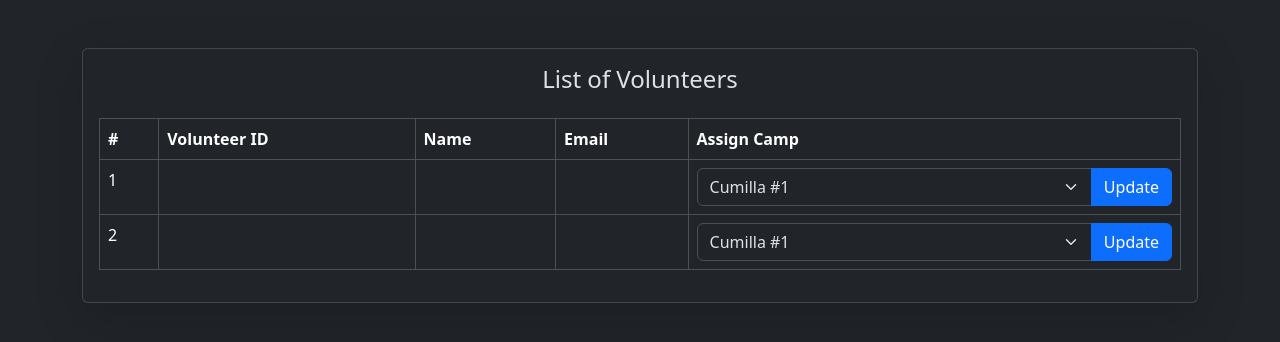
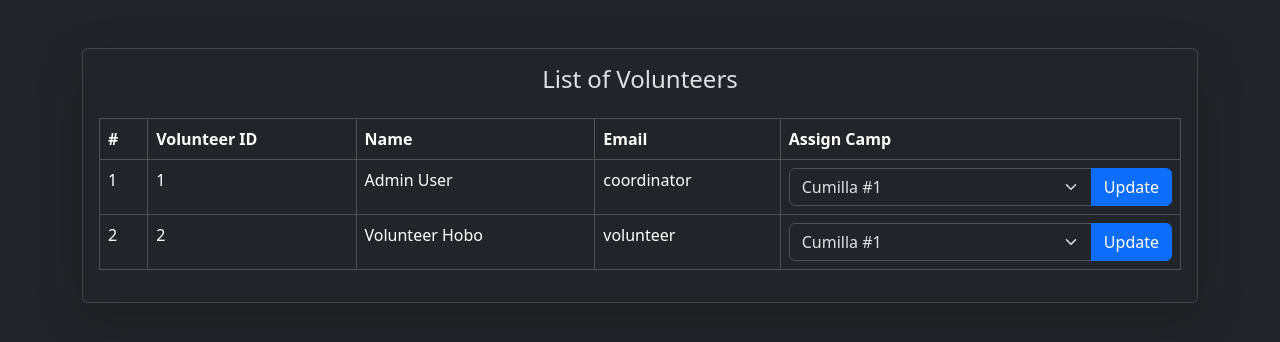
Before and after one commit to fluidpotata/CSE470_Project, a Flask app: page /updatevolunteer in a window 1280 px wide. Shown: the part 72-414 px from the top of the page. Run offline with Flask 3, Linux system fonts and the light colour scheme; a user stored in the database is signed in; data comes from the database, SQL or seed files in the repository; both versions use the stored data as it was after the commit.

Commit message:
Bug fix for volunteerAssigned

```diff
--- a/app.py
+++ b/app.py
@@ -316,7 +316,17 @@ def updatevolunteer():
             if request.method == 'POST':
                 v_id = request.form['volunteer_id']
                 r_id = request.form['camp_id']
-                assigned = WorkAssigned.query.filter_by(volunteer_id = v_id).first()
+                assigned = WorkAssigned.query.filter_by(volnID = v_id).first()
+                if assigned:
+                    assigned.rcamp_id = r_id
+                    flash("Volunteer already assigned", "danger")
+                elif v_id and r_id:
+                    new_assignment = WorkAssigned(volnID=v_id, rcamp_id=r_id)
+                    db.session.add(new_assignment)
+                    db.session.commit()
+                    flash("Volunteer assigned successfully", "success")
+                else:
+                    flash("Some Error", "danger")
                 return redirect(url_for('updatevolunteer'))
             return render_template('volnlist.html', user = User, volunteers= Volunteer.getAllVolunteers(), camps = Rcamp.get_all_camps())
 
--- a/models/volunteer.py
+++ b/models/volunteer.py
@@ -5,8 +5,8 @@ class Volunteer(db.Model):
     __tablename__ = 'volunteers'
 
     volunteerid = db.Column(db.Integer, primary_key=True, autoincrement=True)
-    role = db.Column(db.String)
-    availability = db.Column(db.String)
+    role = db.Column(db.String(50), nullable=False)
+    availability = db.Column(db.String(50))
     userId = db.Column(db.Integer, db.ForeignKey('users.id'))
 
     def __init__(self, role, availability, userId):
@@ -19,7 +19,7 @@ class Volunteer(db.Model):
 
     @staticmethod
     def registerVolunteer(volunteerid, role, availability):
-        volunteer = Volunteer(volunteerid, role, availability)
+        volunteer = Volunteer(role, availability, volunteerid)
         db.session.add(volunteer)
         db.session.commit()
         return volunteer
@@ -44,3 +44,7 @@ class Volunteer(db.Model):
     @staticmethod
     def getAllVolunteers():
         return Volunteer.query.all()
+
+    def getVolunteerName(self):
+        user = User.query.get(self.userId)
+        return user.name
--- a/templates/volnlist.html
+++ b/templates/volnlist.html
@@ -7,7 +7,18 @@
     <div class="card shadow-lg">
         <div class="card-body">
             <h4 class="text-center mb-4">List of Volunteers</h4>
-
+            {% with messages = get_flashed_messages(with_categories=true) %}
+                {% if messages %}
+                    <div class="alert alert-dismissible fade show" role="alert">
+                        {% for category, message in messages %}
+                            <div class="alert alert-{{ category }} alert-dismissible fade show" role="alert">
+                                {{ message }}
+                                <button type="button" class="btn-close" data-bs-dismiss="alert" aria-label="Close"></button>
+                            </div>
+                        {% endfor %}
+                    </div>
+                {% endif %}
+            {% endwith %}
             <div class="table-responsive">
                 <table class="table table-bordered table-hover">
                     <thead class="table-dark text-light">
@@ -23,9 +34,9 @@
                         {% for volunteer in volunteers %}
                         <tr>
                             <td>{{ loop.index }}</td>
-                            <td>{{ volunteer.id }}</td>
-                            <td>{{ volunteer.name }}</td>
-                            <td>{{ volunteer.email }}</td>
+                            <td>{{ volunteer.volunteerid }}</td>
+                            <td>{{ volunteer.getVolunteerName() }}</td>
+                            <td>{{ volunteer.role }}</td>
                             <td>
                                 <form method="POST" action="{{ url_for('updatevolunteer') }}">
                                     <input type="hidden" name="volunteer_id" value="{{ volunteer.id }}">
```
Also changed, not shown: instance/main.db.
